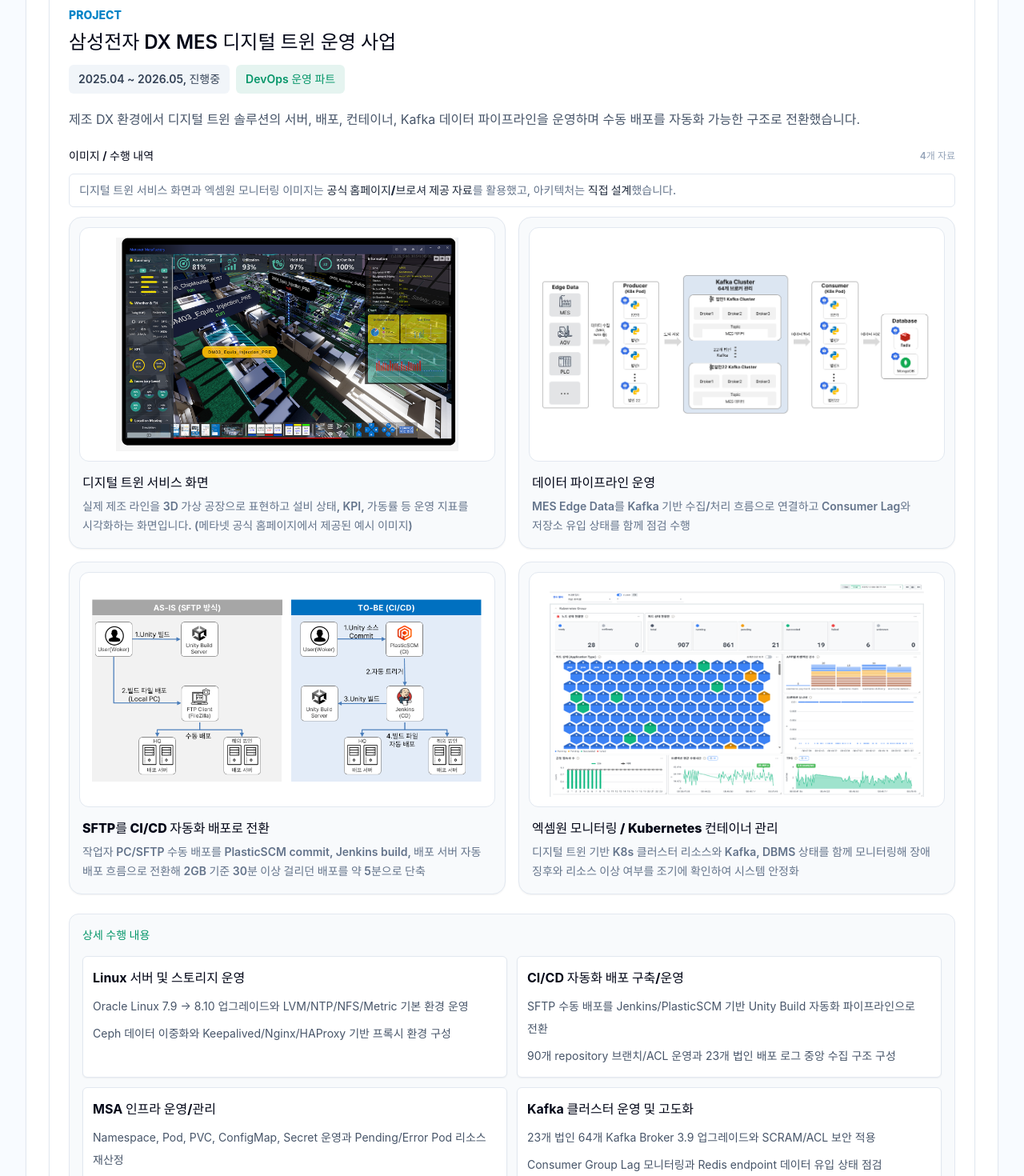
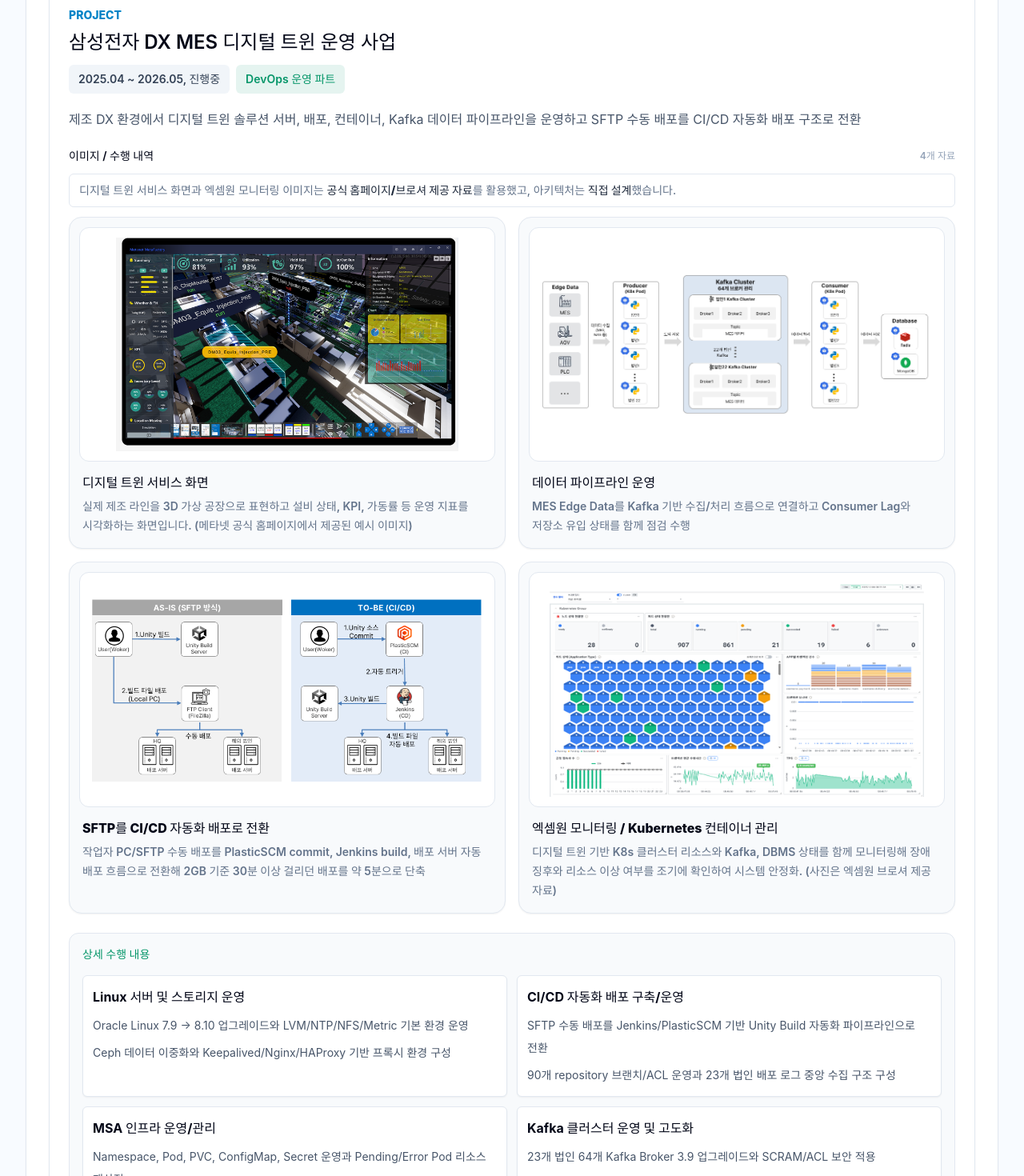
Before and after one commit to JANGSEOKHAN/JANGSEOKHAN.github.io, a React (Vite) app: page / in a window 1280 px wide. Shown: the part 3800-5270 px from the top of the page at 80% size. Built offline with nearby package versions, Linux system fonts and the light colour scheme; a web font is replaced by a local one.

Commit message:
Refine project summary and visual wording

```diff
--- a/src/data/profile.ts
+++ b/src/data/profile.ts
@@ -210,7 +210,7 @@
     mainRole: 'DevOps 운영 파트',
     role: 'Linux 서버/스토리지 운영, CI/CD 구축/운영, Kubernetes MSA 운영, Kafka 클러스터 운영 및 보안 고도화',
     overview:
-      '제조 DX 환경에서 디지털 트윈 솔루션의 서버, 배포, 컨테이너, Kafka 데이터 파이프라인을 운영하며 수동 배포를 자동화 가능한 구조로 전환했습니다.',
+      '제조 DX 환경에서 디지털 트윈 솔루션 서버, 배포, 컨테이너, Kafka 데이터 파이프라인을 운영하고 SFTP 수동 배포를 CI/CD 자동화 배포 구조로 전환',
     publicNote: '공개 포트폴리오용으로 고객사명과 내부 시스템명은 익명화했습니다.',
     highlights: ['2GB 기준 배포 시간 30분 이상 → 약 5분', '해외 23개 법인 운영 점검', 'Kafka 64개 Broker 운영/업그레이드'],
     detailSections: [
@@ -270,7 +270,8 @@
       },
       {
         title: '엑셈원 모니터링 / Kubernetes 컨테이너 관리',
-        description: '디지털 트윈 기반 K8s 클러스터 리소스와 Kafka, DBMS 상태를 함께 모니터링해 장애 징후와 리소스 이상 여부를 조기에 확인하여 시스템 안정화',
+        description:
+          '디지털 트윈 기반 K8s 클러스터 리소스와 Kafka, DBMS 상태를 함께 모니터링해 장애 징후와 리소스 이상 여부를 조기에 확인하여 시스템 안정화. (사진은 엑셈원 브로셔 제공 자료)',
         imageUrl: 'projects/dmf/k8s-monitoring.png',
         alt: '디지털 트윈 서비스 Kubernetes 컨테이너 관리 및 모니터링 수행',
       },
@@ -283,7 +284,7 @@
     mainRole: 'AI 인프라 구축 담당',
     role: 'GPU 서버 운영, vLLM 로컬 서빙, Neo4j 기반 API 메타데이터 Graph DB 및 MCP 연계 흐름 구축',
     overview:
-      '제조 설비와 API 메타데이터를 활용하는 업무형 챗봇 PoC에서 GPU 서버와 로컬 LLM 서빙 환경, API 관계 조회 흐름을 구성했습니다.',
+      '제조 설비와 API 메타데이터를 활용한 업무형 챗봇 PoC에서 GPU 서버, 로컬 LLM 서빙 환경, API 관계 조회 흐름 구성',
     publicNote: '사업장명과 내부 API 명칭은 공개용으로 익명화했습니다.',
     highlights: ['H100 GPU 서버 기반 PoC', 'Ollama → VLLM 전환', 'Neo4j + MCP 기반 API 응답 흐름 구성'],
     detailSections: [
@@ -316,7 +317,7 @@
     mainRole: 'RAG 구축 개발/인프라 담당',
     role: '문서 OCR/Markdown 변환, QdrantDB 기반 하이브리드 검색, VLLM/LLM 검증, 멀티턴 챗봇 구성',
     overview:
-      '제조 장비 매뉴얼과 비정형 데이터를 검색 가능한 지식 베이스로 구성하고, 검색/검증/대화 흐름을 갖춘 RAG PoC를 구축했습니다.',
+      '제조 장비 매뉴얼과 비정형 데이터를 검색 가능한 지식 베이스로 구성하고 검색, 검증, 대화 흐름을 갖춘 RAG PoC 구축',
     publicNote: '제조 장비명과 원본 매뉴얼 세부 정보는 공개하지 않았습니다.',
     highlights: ['Dify RAG 자동화 파이프라인', 'QdrantDB hybrid search', 'Qwen3-VL 기반 답변 검증'],
     detailSections: [
@@ -381,7 +382,7 @@
     mainRole: '서버/스토리지 지원',
     role: 'VMware vSphere 기반 VM 구축/이관, RHEL 서버 초기 구성, SAN Switch Zoning 및 Datastore 인식 점검',
     overview:
-      '서울특별시데이터센터 환경에서 가상화 서버 구축과 SAN 스위치 이관, Datastore migration을 지원했습니다.',
+      '서울특별시데이터센터 환경에서 가상화 서버 구축, SAN 스위치 이관, Datastore migration 지원',
     publicNote: '공공기관명과 상세 시스템명은 공개용으로 익명화했습니다.',
     highlights: ['SAN Zoning 약 150건', 'VM Datastore migration', 'RHEL 보안 취약점 조치'],
     detailSections: [
@@ -440,7 +441,7 @@
     mainRole: '서버/스토리지 지원',
     role: '가상화 서버 구축, 스토리지 이관, SAN Zoning, Datastore migration, 서버 관제',
     overview:
-      '스토리지 이관과 가상화 서버 운영 지원을 담당하며 서버와 신규 스토리지 간 연결 상태를 확인했습니다.',
+      '스토리지 이관과 가상화 서버 운영을 지원하고 서버와 신규 스토리지 간 연결 상태 확인',
     publicNote: '공공기관명과 상세 시스템명은 공개용으로 익명화했습니다.',
     highlights: ['SAN Zoning 작업', 'VM Datastore migration', '70여 개 서버 모니터링'],
     detailSections: [
@@ -473,7 +474,7 @@
     mainRole: '기반 시설 관리 및 서버 지원',
     role: 'Linux 신규 서버 구축, 보안 취약점 조치, 데이터센터 랙 교체 및 물리 인프라 운영 지원',
     overview:
-      '데이터센터 기반 시설 관리와 Linux 서버 초기 구성, 보안 취약점 조치, 물리 장비 재배치 작업을 지원했습니다.',
+      '데이터센터 기반 시설 관리, Linux 서버 초기 구성, 보안 취약점 조치, 물리 장비 재배치 지원',
     publicNote: '공공기관명과 상세 시스템명은 공개용으로 익명화했습니다.',
     highlights: ['Linux 신규 서버 초기 구성', 'KISA 보안 가이드 기반 조치', '랙 교체 및 케이블링 지원'],
     detailSections: [
@@ -511,7 +512,7 @@
     mainRole: 'Windows PC 설치 및 Active Directory 연동',
     role: 'Windows 단말 구성, AD 도메인 연동, NAC/DRM 보안 솔루션 설치 및 운영 지원',
     overview:
-      '망분리 환경에서 사용자 단말 보안 솔루션 설치와 Active Directory 연동, 헬프데스크 업무를 지원했습니다.',
+      '망분리 환경에서 사용자 단말 보안 솔루션 설치, Active Directory 연동, 초기 운영 지원',
     publicNote: '고객사명과 내부 보안 정책 상세값은 공개용으로 익명화했습니다.',
     highlights: ['Active Directory 도메인 연동', 'NAC/DRM 설치 점검', '사용자 단말 보안 정책 적용 지원'],
     detailSections: [
@@ -536,7 +537,7 @@
     mainRole: 'Ops, EKS 인프라 구축, Architecture 설계, 팀장',
     role: 'On-premise Kubernetes 3-Tier 구성, AWS EKS 아키텍처 설계, 데이터 파이프라인 및 비용 관리',
     overview:
-      '아기 정보를 기반으로 육아제품을 추천하고 지출을 관리하는 서비스를 Cloud Native 환경으로 설계/구축한 교육 프로젝트입니다.',
+      '아기 정보 기반 육아제품 추천과 지출 관리 서비스를 Cloud Native 환경으로 설계/구축한 교육 프로젝트',
     highlights: ['Kafka 기반 크롤링 데이터 파이프라인', 'Kubespray 기반 Kubernetes 3-Tier', 'EKS/CloudFormation/IRSA 기반 Cloud Migration'],
     detailSections: [
       {
```
